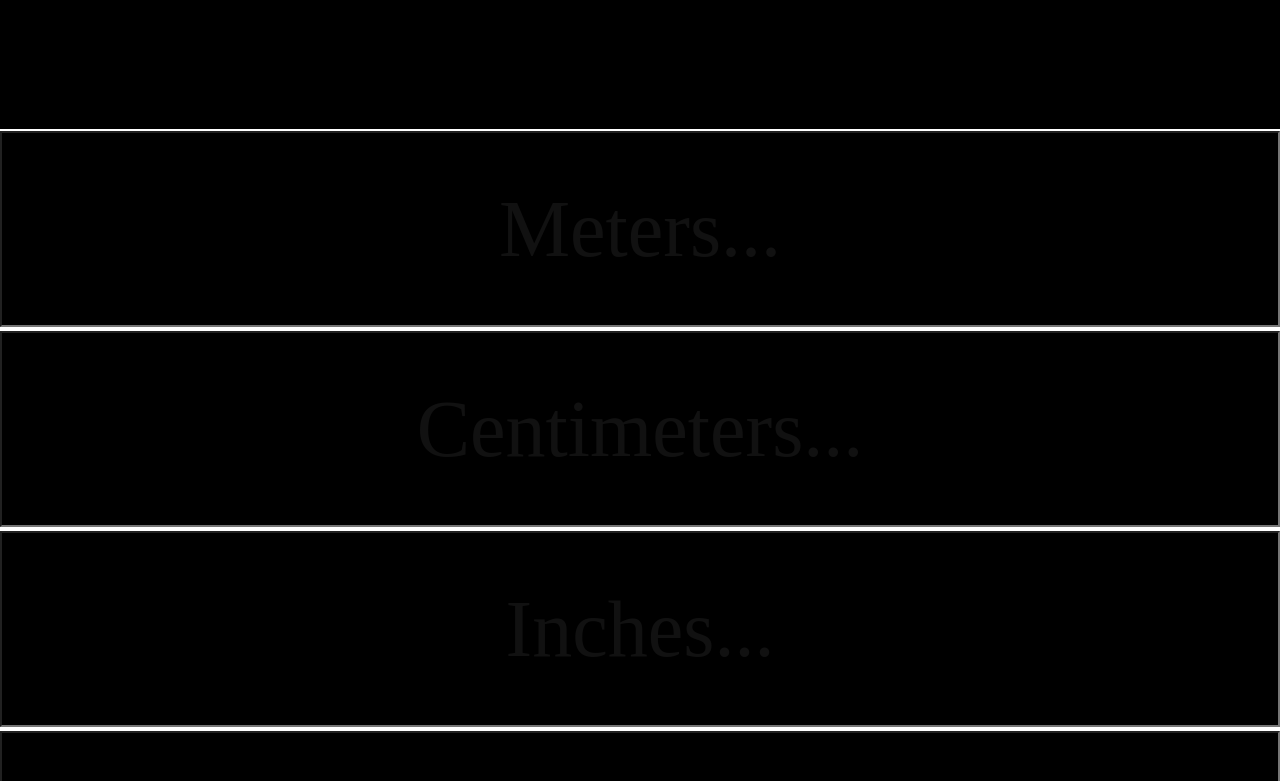
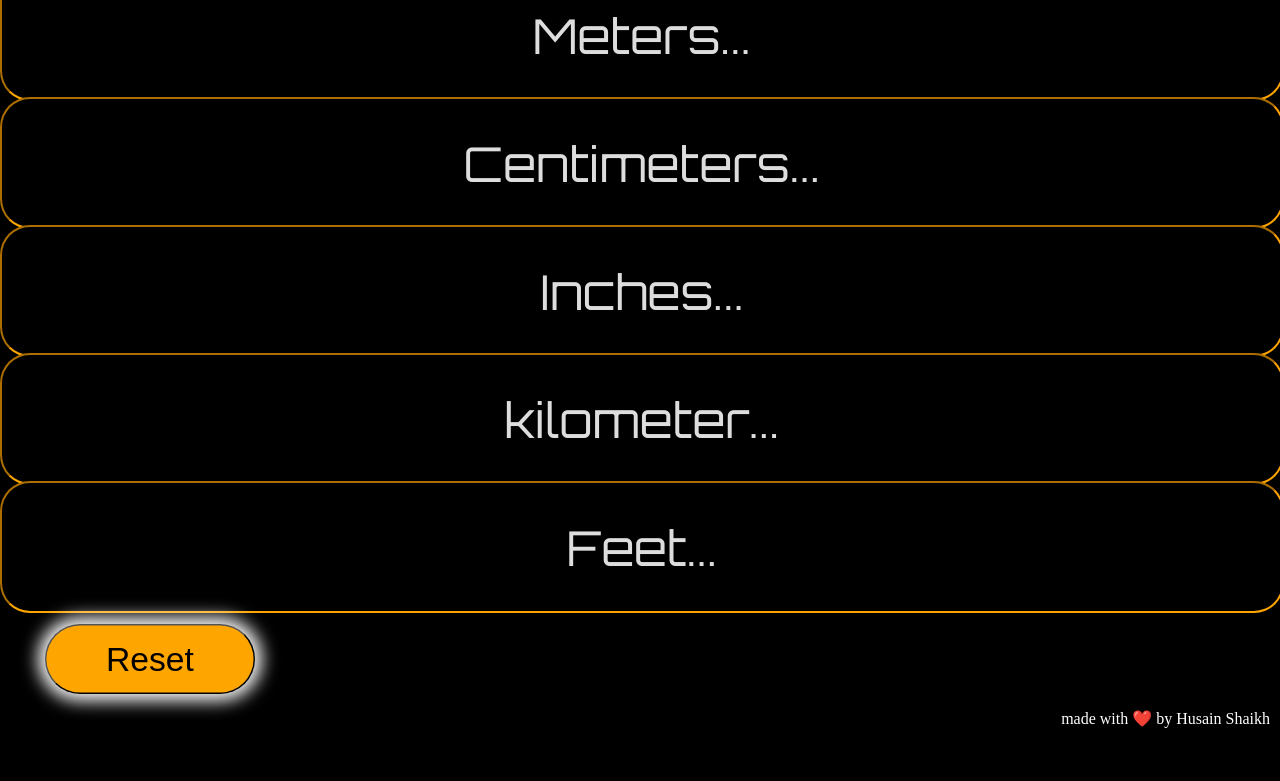
Before and after one commit to HusainShaikh895/Convertor, a plain HTML site: page index.html in a window 1280 px wide. Shown: the part 71-852 px from the top of the page. Drawn offline with Linux system fonts and the light colour scheme; a web font is replaced by a local one.

Commit message:
Update styles.css
Added Orbitron font
Added Title, Reset decorations
Removed Individual div borders, instead gave them a soft radius
Div on active changed to light maroon (maroon(hover) to light marron(active))

```diff
--- a/styles.css
+++ b/styles.css
@@ -1,9 +1,9 @@
-@import url('https://fonts.googleapis.com/css?family=Coiny');
+@import url('https://fonts.googleapis.com/css?family=Coiny|Orbitron');
 
 * {
 	margin: 0;
-	padding: 0;
-	box-sizing: border-box;
+	padding: 0px;
+
 }
 
 body
@@ -13,7 +13,8 @@ body
 
 div
 {
-	height: 25vh;
+	height: 16vh;
+	outline: none;
 }
 
 input
@@ -21,55 +22,94 @@ input
 	background: black;
 	height: 100%;
 	width: 100%;
-	font-size: 5em;
+	font-size: 3em;
 	text-align: center;
-	color: white;
+	color: #ffffff;
+	font-family: Orbitron;
+	border-radius: 30px;
+	border-color: orange;
+	outline: none;
+	transition: background 0.3s ease-in-out;
 
 }
 
 input:hover
 {
 	background: maroon;
-	transition: background 0.7s ease;
-	outline: none;
+	cursor: pointer;
 }
 
-#meter
+input:focus
 {
-	border-top: 2px solid white;
-	border-bottom: 2px solid white;
+	background: #C14242;
 }
 
-#centimeter
+#title
 {
-	border-top: 2px solid white;
-	border-bottom: 2px solid white;
+	position: relative;
+	right: 0px;
+	top: 50%;
+	height: 100%;
+	width: 100%;
+	font-size: 2em;
+	background-color: aqua;
+	text-align: center;
+	color: black;
+	font-family: Orbitron;
+	cursor: help;
+	transition: all 1s ease-in-out;
 }
 
-#inch
+#title:hover
 {
-	border-top: 2px solid white;
-	border-bottom: 2px solid white;
+	background-color: green;
 }
 
-#kilometer
-{
-	border-top: 2px solid white;
-	border-bottom: 2px solid white;
-}
+
 
 ::-webkit-input-placeholder
 {
-	color: #111111;
-	font-family: Coiny;
+	color: #ddd;
+	font-family: Orbitron;
 }
 
+#reset
+{
+	text-align:center;
+	width: 300px;
+	height: 100px;
+	padding: 5px;
+	border-radius: 50px;
+	font-size: 3em;
+	background-color: orange;
+	outline: none;
+	transform: scale(0.7);
+	box-shadow: 0px 0px 25px 10px white;
+	transition: all 0.3s ease-in-out;
+}
+
+#reset:hover
+{
+	background-color: red;
+	color: white;
+}
+
+#reset:active
+{
+	transform: scale(0.6);
+}
 
 .credit
 {
 	position: absolute;
 	bottom: -5;
-	right: 0;
+	right: 10px;
 	color: white;
 	text-align: center;
 }
+
+a
+{
+	text-decoration: inherit;
+	color: white;
+}
```
